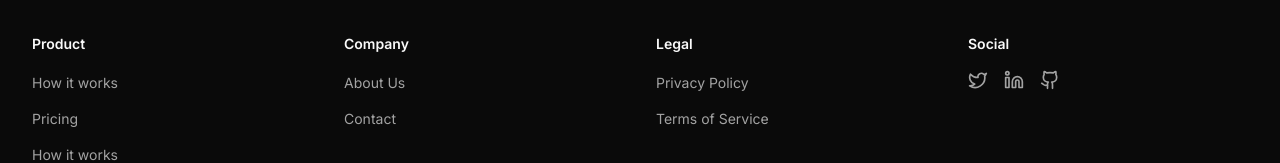
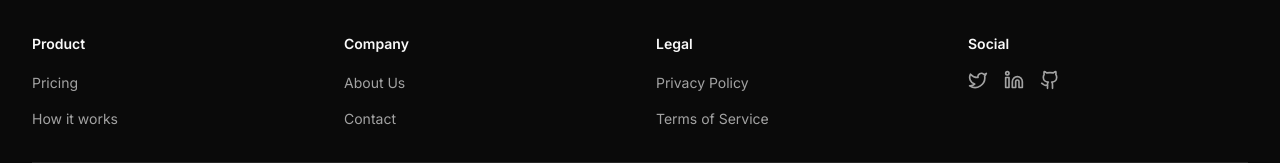
Before and after one commit to faheeemm/proofly, a Next.js app: page / in a window 1280 px wide. Shown: the part 1582-1745 px from the top of the page. Built offline with nearby package versions, Linux system fonts and the light colour scheme; no server answers.

Commit message:
fix: remove duplicate link from footer and update .gitignore to include debug.log

```diff
--- a/components/footer.tsx
+++ b/components/footer.tsx
@@ -9,11 +9,6 @@ export function Footer() {
           <div>
             <h3 className="text-sm font-semibold mb-4">Product</h3>
             <ul className="space-y-3">
-              <li>
-                <Link href="/how-it-works" className="text-sm text-muted-foreground hover:text-foreground">
-                  How it works
-                </Link>
-              </li>
               <li>
                 <Link href="/pricing" className="text-sm text-muted-foreground hover:text-foreground">
                   Pricing
```
Also changed, not shown: 1 other file (tests, documents, lock files or other folders).
